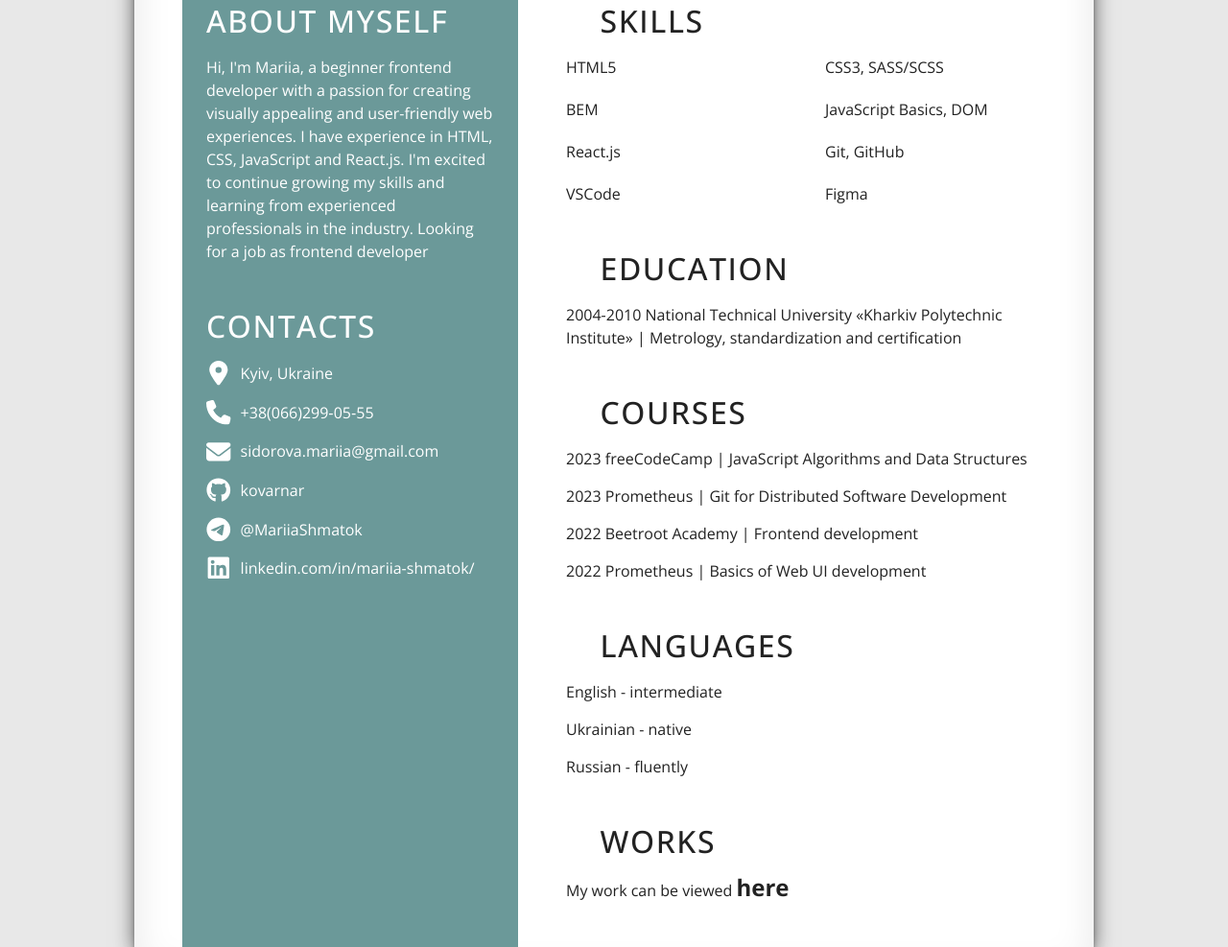
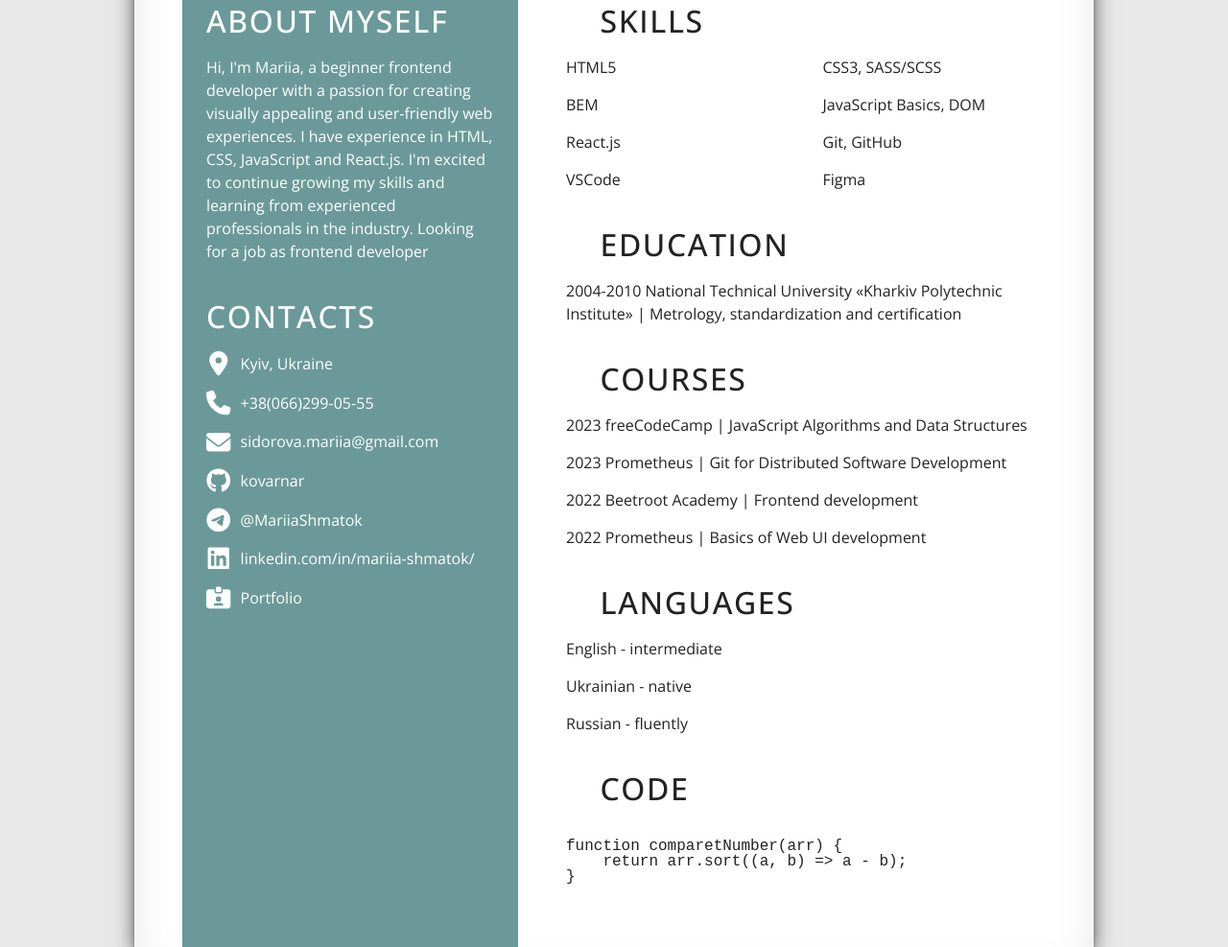
Before and after one commit to Kovarnar/rsschool-cv, a plain HTML site: page index.html in a window 1280 px wide. Shown: the part 585-1572 px from the top of the page at 96% size. Drawn offline with nearby package versions, Linux system fonts and the light colour scheme.

Commit message:
feat: add example of code

```diff
--- a/index.html
+++ b/index.html
@@ -145,6 +145,14 @@
                   <span>linkedin.com/in/mariia-shmatok/</span>
                 </a>
               </li>
+              <li class="content__item">
+                <a class="content__link" href="https://kovarnar.github.io/portfolio/" target="_blank">
+                  <svg class="icon">
+                    <use xlink:href="./assets/img/sprite.svg#card"></use>
+                  </svg>
+                  <span>Portfolio</span>
+                </a>
+              </li>
             </ul>
           </li>
         </ul>
@@ -210,18 +218,20 @@
             </ul>
           </li>
           <li class="main__item">
-            <h3 class="list__title" id="works">
+            <h3 class="list__title" id="code">
               <svg class="icon">
                 <use xlink:href="./assets/img/sprite.svg#arrow"></use>
               </svg>
-              Works
+              Code
             </h3>
-            <p class="content__item">
-              My work can be viewed
-              <a class="content__link" href="https://kovarnar.github.io/portfolio/" target="_blank">here</a>
-            </p>
+            <pre class="list__code">
+              <code>
+function comparetNumber(arr) {
+    return arr.sort((a, b) => a - b);
+}
+              </code>
+            </pre>
           </li>
-
         </ul>
       </div>
     </section>
--- a/style.css
+++ b/style.css
@@ -12,7 +12,6 @@
   margin: 0;
   border: 0;
   box-sizing: border-box;
-  font-family: 'Open Sans', sans-serif;;
   font-size: 16px;
   line-height: 1;
   color: var(--black-color);
@@ -111,6 +110,7 @@ body {
 .footer {
   padding:35px 0;
   background-color: var(--white-color);
+  font-family: 'Open Sans', sans-serif;
   color: var(--black-color);
 }
 
@@ -217,7 +217,7 @@ body {
 }
 
 .main__item:not(:last-child) {
-  margin-bottom: 50px;
+  margin-bottom: 40px;
 }
 
 .list__title {
@@ -225,16 +225,19 @@ body {
 
   font-size: 2rem;
   font-weight: 500;
+  font-family: 'Open Sans', sans-serif;
   letter-spacing: 0.1rem;
   text-transform: uppercase;
 }
 
 .list__text {
+  font-family: 'Open Sans', sans-serif;
   color: var(--white-color);
   line-height: 1.5;
 }
 
 .content__item {
+  font-family: 'Open Sans', sans-serif;
   line-height: 1.5;
 }
 
@@ -264,12 +267,14 @@ body {
 
   font-size: 3.5em;
   font-weight: 700;
+  font-family: 'Open Sans', sans-serif;
   margin-bottom: 25px;
 }
 
 .main__top-profesion {
-  font-size: 2em;
+  font-size: 2rem;
   font-weight: 500;
+  font-family: 'Open Sans', sans-serif;
 }
 
 /* --------- main-left ----------- */
@@ -342,28 +347,12 @@ body {
   display: grid;
   grid-template-columns: 1fr 1fr;
   grid-auto-rows: auto;
-  gap: 20px 40px;
+  gap: 15px 35px;
 }
 
 .content-grid__item {
+  font-family: 'Open Sans', sans-serif;
   line-height: 1.5;
-}
-
-.main__right .content__link {
-  display: inline-block;
-
-  font-size: 1.5rem;
-  font-weight: 700;
-
-  transition: all 0.3s ease;
-}
-
-.main__right .content__link:hover {
-  color: var(--lazur-color);
-}
-
-.main__right .content__link:active {
-  transform: scale(0.9);
 }
 
 /* --------- ANIMATION ----------- */
```
Also changed, not shown: assets/img/sprite.svg.
